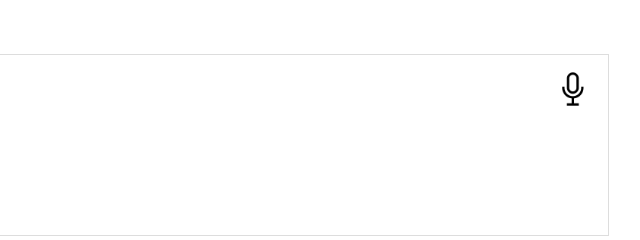
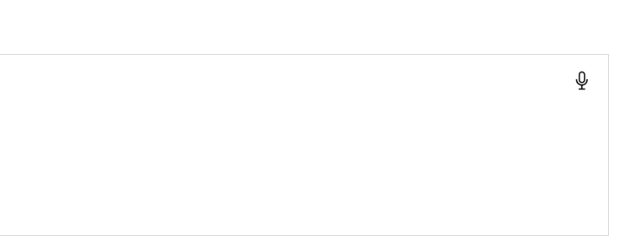
Before and after one commit to malelu92/extra_mic, a plain HTML site: page index.html in a window 1280 px wide. Shown: the part 375-615 px from the top of the page, 426-1066 px from the left. Drawn offline with Linux system fonts and the light colour scheme.

Commit message:
mic location fixed

```diff
--- a/index.css
+++ b/index.css
@@ -117,11 +117,13 @@ input[type=text], select {
     border: 0;
     background-color:transparent;
     padding: 0;
+    width: 300px;
+    float: right;
   }
 
   #start_img {
-        height: 5%;
-    width: 5%;
+        height: 7%;
+    width: 7%;
     float: right;
   }
 
```
